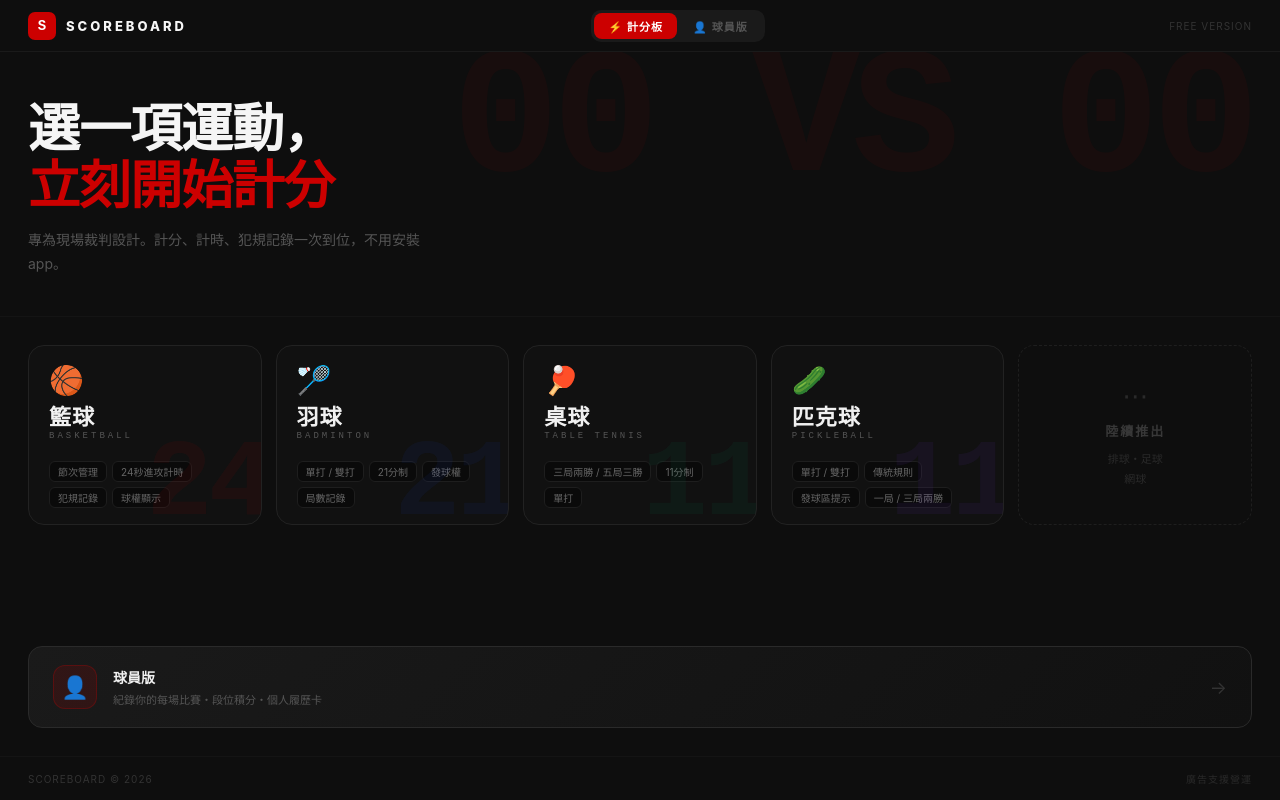
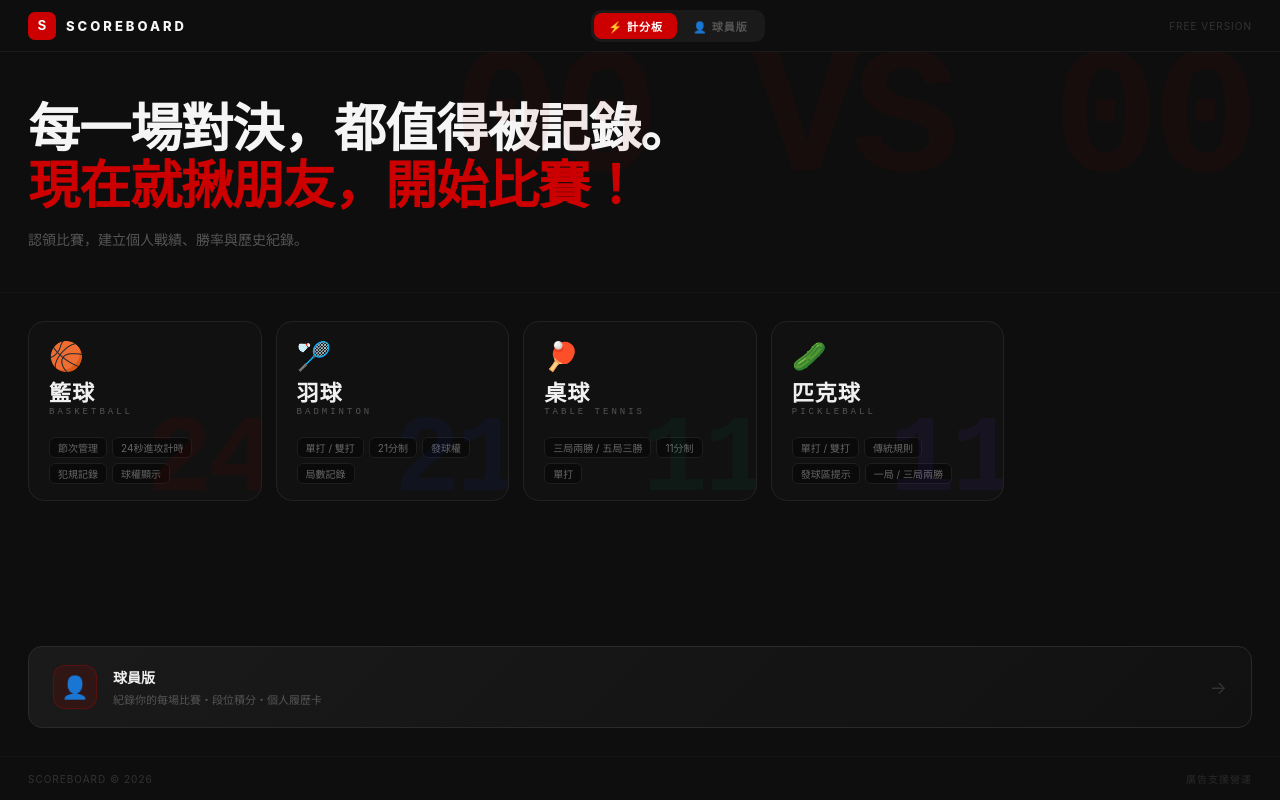
Before and after one commit to zxc31007pq-sudo/scoreboard, a React (Vite) app: page / in a window 1280 px wide. Built offline with nearby package versions, Linux system fonts and the light colour scheme.

Commit message:
更新首頁文案,移除陸續推出方框

```diff
--- a/src/pages/Home.jsx
+++ b/src/pages/Home.jsx
@@ -38,20 +38,6 @@ function SportCard({ sport, onClick }) {
         ))}
       </div>
       {hovered && <div style={{ position: "absolute", bottom: 16, right: 16, fontSize: 18, color: sport.accent, fontWeight: 900 }}>→</div>}
-    </div>
-  );
-}
-
-function ComingSoonCard() {
-  return (
-    <div style={{
-      border: "1.5px dashed #1e1e1e", borderRadius: 16, padding: "20px",
-      display: "flex", flexDirection: "column", alignItems: "center", justifyContent: "center",
-      gap: 10, minHeight: 180,
-    }}>
-      <div style={{ fontSize: 26, color: "#2a2a2a" }}>⋯</div>
-      <div style={{ fontSize: 13, fontWeight: 700, letterSpacing: 2, color: "#383838" }}>陸續推出</div>
-      <div style={{ fontSize: 11, color: "#2a2a2a", textAlign: "center", lineHeight: 1.8 }}>排球・足球<br/>網球</div>
     </div>
   );
 }
@@ -119,11 +105,11 @@ export default function Homepage() {
           fontSize: "clamp(28px, 5vw, 52px)", fontWeight: 900, lineHeight: 1.1,
           color: "#f5f5f5", margin: "0 0 14px", letterSpacing: -1,
         }}>
-          選一項運動，<br/>
-          <span style={{ color: "#cc0000" }}>立刻開始計分</span>
+          每一場對決，都值得被記錄。<br/>
+          <span style={{ color: "#cc0000" }}>現在就揪朋友，開始比賽！</span>
         </h1>
         <p style={{ fontSize: 14, color: "#555", margin: 0, maxWidth: 400, lineHeight: 1.7 }}>
-          專為現場裁判設計。計分、計時、犯規記錄一次到位，不用安裝 app。
+          認領比賽，建立個人戰績、勝率與歷史紀錄。
         </p>
       </div>
 
@@ -137,7 +123,6 @@ export default function Homepage() {
           <SportCard key={sport.id} sport={sport}
             onClick={() => navigate(sport.id === "basketball" ? "/basketball-select" : `/${sport.id}`)} />
         ))}
-        <ComingSoonCard />
       </div>
 
       {/* Player version banner */}
```
